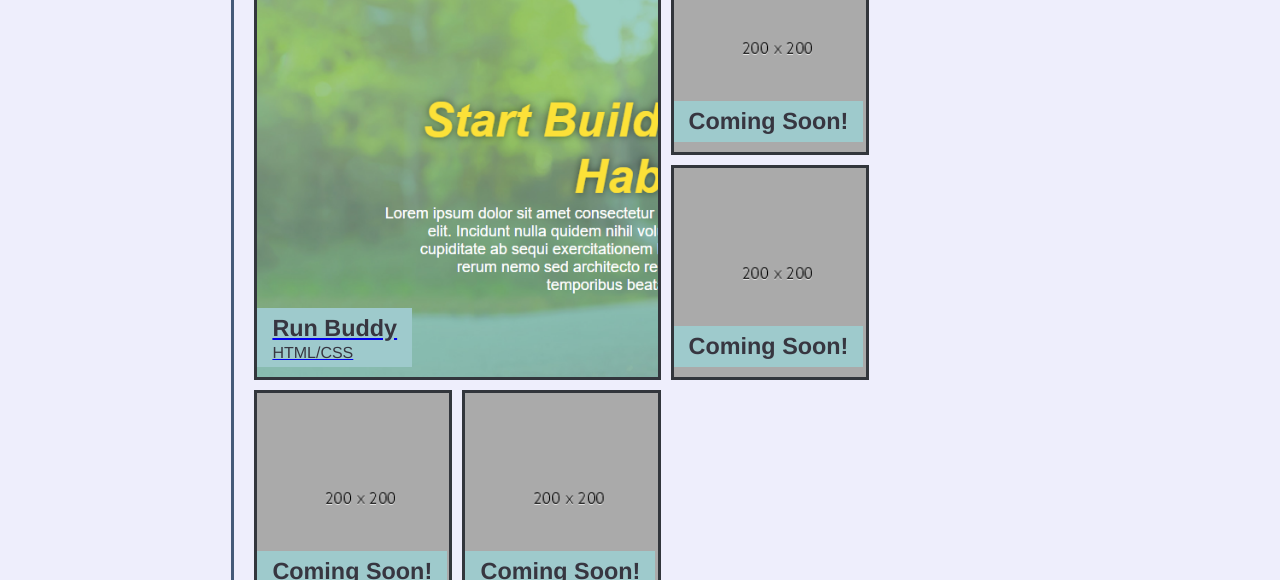
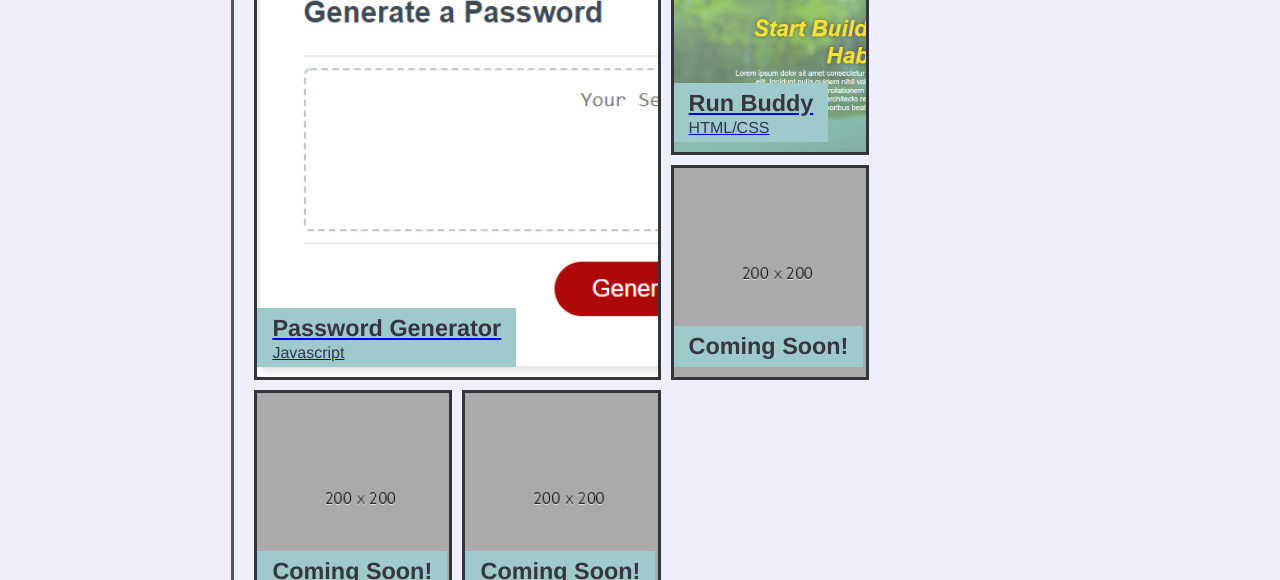
Before and after one commit to kevin-ivy/personal-portfolio, a plain HTML site: page index.html in a window 1280 px wide. Shown: the part 707-1287 px from the top of the page. Drawn offline with Linux system fonts and the light colour scheme.

Commit message:
Updated work to include password generator

```diff
--- a/assets/css/style.css
+++ b/assets/css/style.css
@@ -211,14 +211,14 @@ header nav ul li a:hover {
 
 
 .project-1 {
-    background-image: url("../images/runbuddy-thumbnail.png");
+    background-image: url("../images/passwordgen-thumbnail.png");
     grid-column: 1 / span 2;
     grid-row: 1 / span 2;
 
 }
 
 .project-2  {
-    background-image: url("../images/coming-soon.png");
+    background-image: url("../images/runbuddy-thumbnail.png");
 
 }
 
--- a/index.html
+++ b/index.html
@@ -59,21 +59,24 @@
                 <section class="section-content work-wrapper">
                     <section class="work-container">
                         <article class="work-img project-1">
-                            <a href="https://kevin-ivy.github.io/run-buddy/">
+                            <a href="https://kevin-ivy.github.io/password-generator/">
                                 <section class="work-item">
                                     <section class="project-name">
-                                        <h3>Run Buddy</h3>
-                                        <h4>HTML/CSS</h4>
+                                        <h3>Password Generator</h3>
+                                        <h4>Javascript</h4>
                                     </section>
                                 </section>
                             </a>
                         </article>
                         <article class="work-img project-2">
+                            <a href="https://kevin-ivy.github.io/run-buddy/">
                             <section class="work-item">
                                 <section class="project-name">
-                                    <h3>Coming Soon!</h3>
+                                    <h3>Run Buddy</h3>
+                                    <h4>HTML/CSS</h4>
                                 </section>
                             </section>
+                            </a>
                         </article>
                         <article class="work-img project-3">
                             <section class="work-item">
```
Also changed, not shown: assets/images/passwordgen-thumbnail.png (added).
